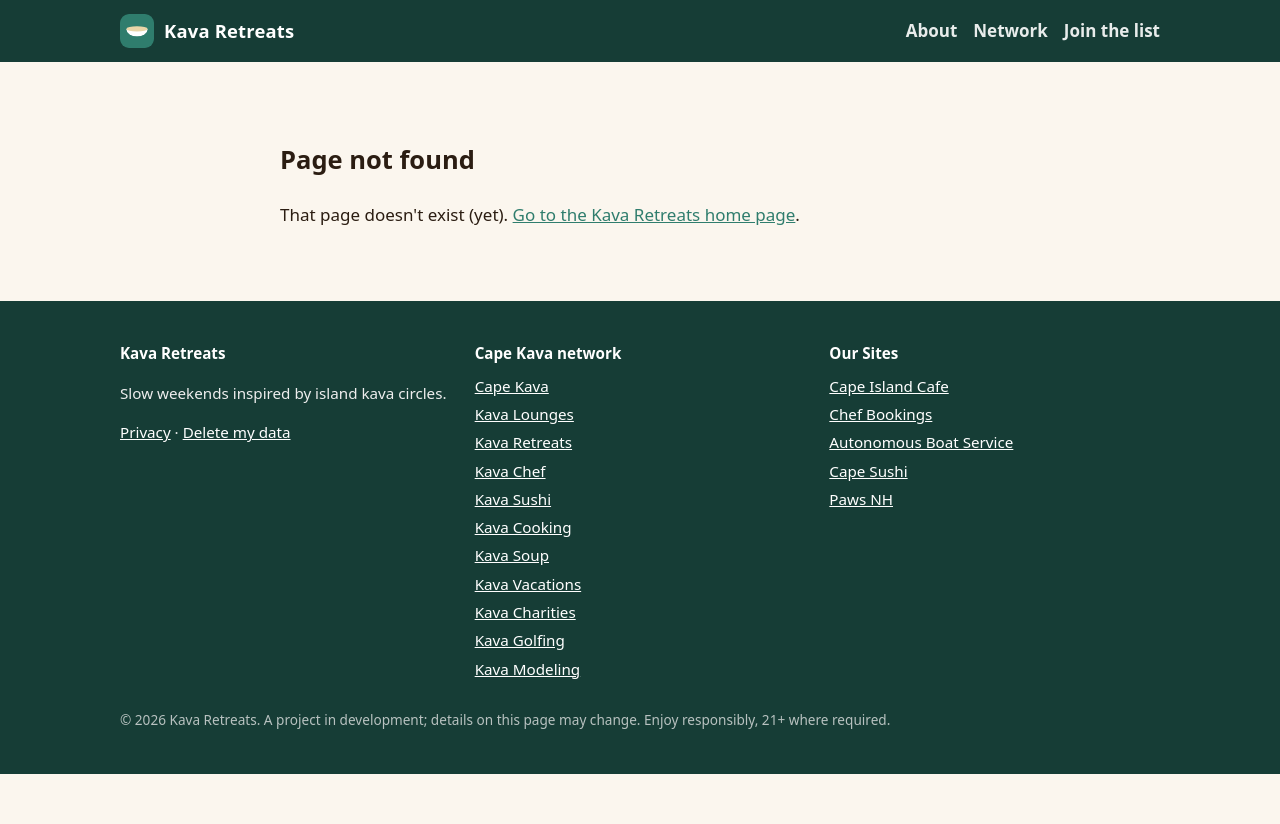
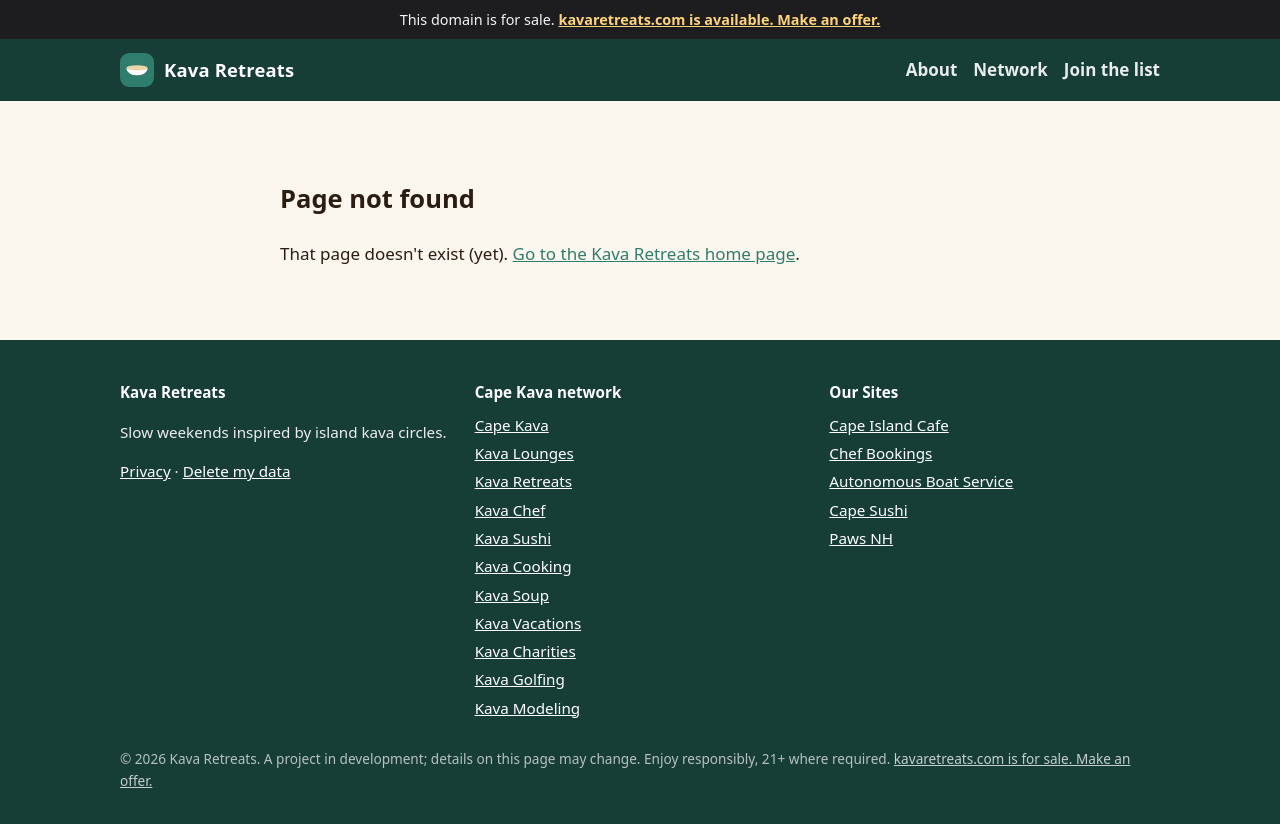
Before and after one commit to platinum00001/kavaretreats.com, a plain HTML site: page 404.html in a window 1280 px wide. Before the commit the page ends 800 px from the top, so only its background shows below. Drawn offline with Linux system fonts and the light colour scheme.

Commit message:
Add for-sale notice linking to Afternic

```diff
--- a/404.html
+++ b/404.html
@@ -25,6 +25,7 @@
 <base href="https://platinum00001.github.io/kavaretreats.com/"><link rel="stylesheet" href="css/style.css">
 </head>
 <body>
+<div class="forsale" style="background:#1d1d1f;color:#f5f5f7;text-align:center;font-size:.9rem;padding:8px 12px">This domain is for sale. <a href="https://www.afternic.com/domain/kavaretreats.com" target="_blank" rel="noopener" style="color:#ffd479;font-weight:600">kavaretreats.com is available. Make an offer.</a></div>
 <header class="top"><div class="wrap">
 <a class="brand" href="./"><img src="favicon.svg" alt="" width="34" height="34">Kava Retreats</a>
 <nav><a href="./#about" class="opt">About</a><a href="./#network" class="opt">Network</a><a href="./#join">Join the list</a></nav>
@@ -37,6 +38,6 @@
 <div><h4>Kava Retreats</h4><p>Slow weekends inspired by island kava circles.</p><p><a href="privacy.html">Privacy</a> · <a href="privacy.html#data-deletion">Delete my data</a></p></div>
 <div><h4>Cape Kava network</h4><ul><li><a href="https://platinum00001.github.io/kapekava.com/">Cape Kava</a></li><li><a href="https://platinum00001.github.io/kavalounges.com/">Kava Lounges</a></li><li><a href="https://platinum00001.github.io/kavaretreats.com/">Kava Retreats</a></li><li><a href="https://platinum00001.github.io/kavachef.com/">Kava Chef</a></li><li><a href="https://platinum00001.github.io/kavasushi.com/">Kava Sushi</a></li><li><a href="https://platinum00001.github.io/kavacooking.com/">Kava Cooking</a></li><li><a href="https://platinum00001.github.io/kavasoup.com/">Kava Soup</a></li><li><a href="https://platinum00001.github.io/kavavacations.com/">Kava Vacations</a></li><li><a href="https://platinum00001.github.io/kavacharities.com/">Kava Charities</a></li><li><a href="https://platinum00001.github.io/kavagolfing.com/">Kava Golfing</a></li><li><a href="https://platinum00001.github.io/kavamodeling.com/">Kava Modeling</a></li></ul></div><div><h4>Our Sites</h4><ul><li><a href="https://capeislandcafe.com/">Cape Island Cafe</a></li><li><a href="https://chefbookings.org/">Chef Bookings</a></li><li><a href="https://platinum00001.github.io/autonomousboatservice.com/">Autonomous Boat Service</a></li><li><a href="https://platinum00001.github.io/capesushi.com/">Cape Sushi</a></li><li><a href="https://platinum00001.github.io/pawsnh.com/">Paws NH</a></li></ul></div>
 </div>
-<p class="fine">© 2026 Kava Retreats. A project in development; details on this page may change. Enjoy responsibly, 21+ where required.</p>
+<p class="fine">© 2026 Kava Retreats. A project in development; details on this page may change. Enjoy responsibly, 21+ where required. <a href="https://www.afternic.com/domain/kavaretreats.com" target="_blank" rel="noopener">kavaretreats.com is for sale. Make an offer.</a></p>
 </div></footer>
 </body></html>
```
Also changed, not shown: index.html (+2 -1 lines), privacy.html (+2 -1 lines).
